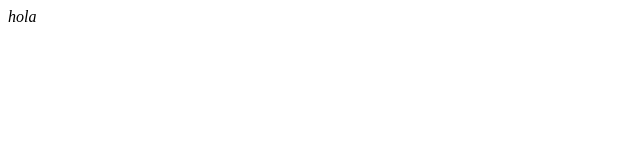
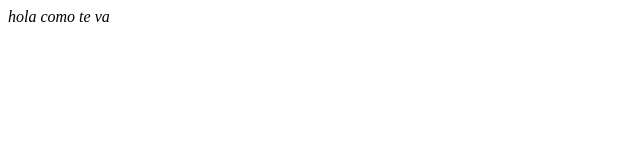
Before and after one commit to patodimasi/sgpbsocket, a website: page public/index.html in a window 1280 px wide. Shown: the full height of the page, 0-640 px from the left. Drawn offline with Linux system fonts and the light colour scheme.

```diff
--- a/public/index.html
+++ b/public/index.html
@@ -5,7 +5,7 @@
         <title>Chat Socket.io</title>
     </head>
     <body>
-       <i>hola</i>
+       <i>hola como te va</i>
 
     </body>
 </html>
```
